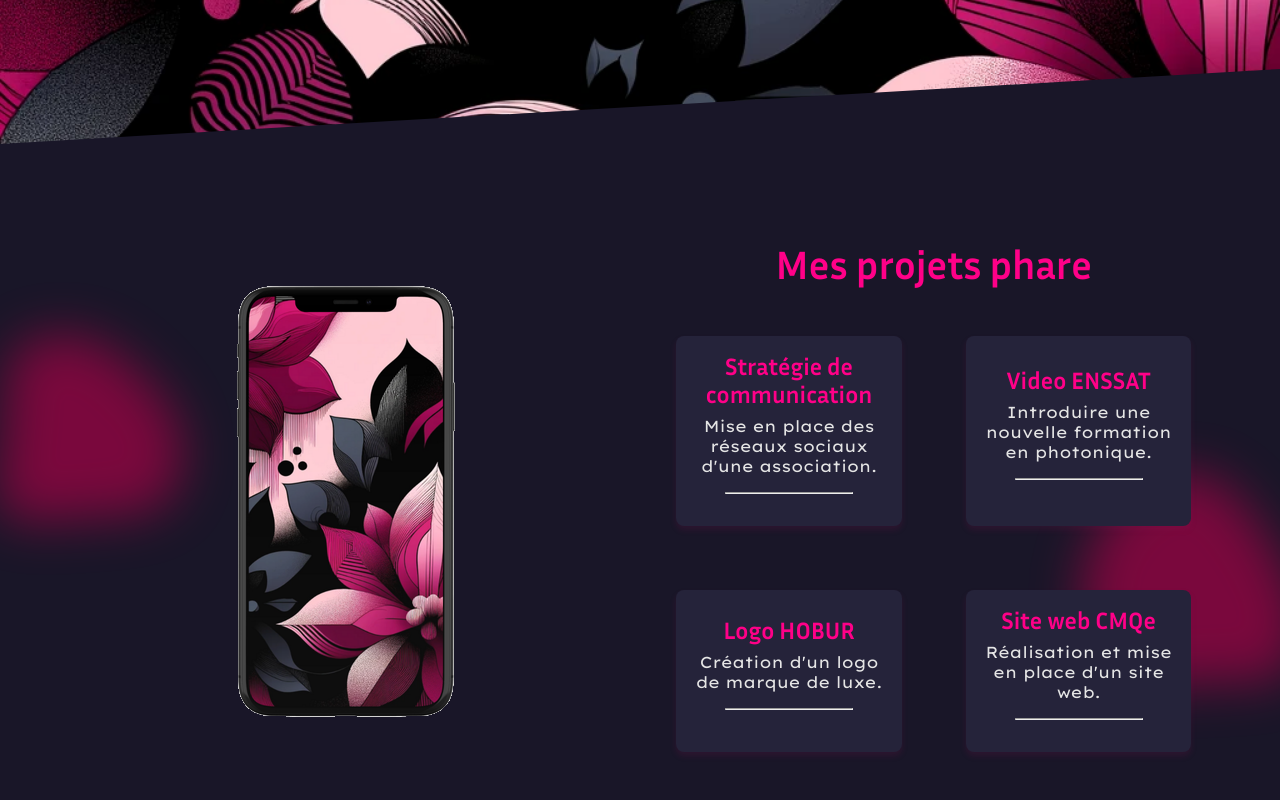
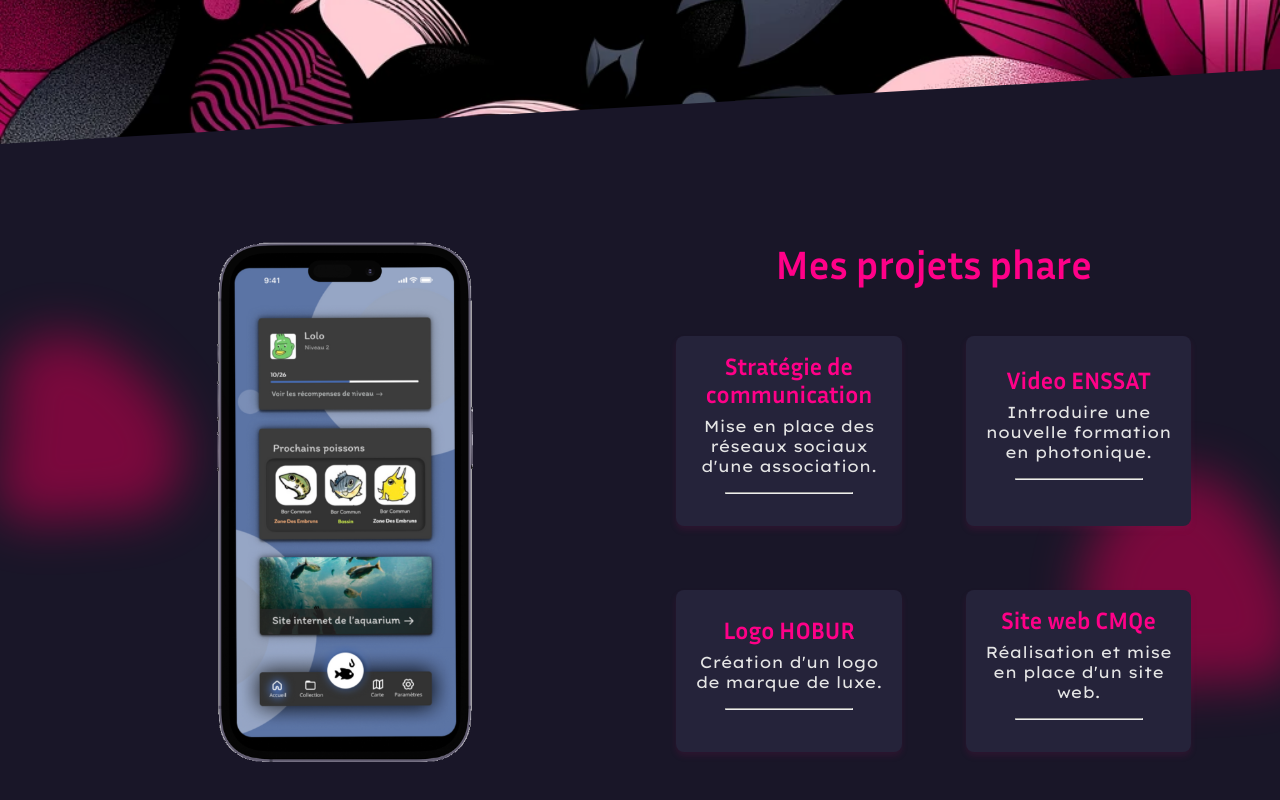
Before and after one commit to LauraR40/portfolio-laura, a SvelteKit app: page / in a window 1280 px wide. Shown: the part 654-1454 px from the top of the page. Built offline with nearby package versions, Linux system fonts and the light colour scheme.

Commit message:
changement mockup

```diff
--- a/src/components/accueil/Projet.svelte
+++ b/src/components/accueil/Projet.svelte
@@ -60,7 +60,7 @@
   </div>
   <div class="row">
     <div class="mockup">
-      <img src="/images/mockup.png" alt="mockup" />
+      <img style="max-height: 35rem;" src="/images/mockup.png" alt="mockup" />
     </div>
     <div class="projets">
       <h2>Mes projets phare</h2>
```
Also changed, not shown: static/images/Group 9195.png (added), static/images/mockup.png.
